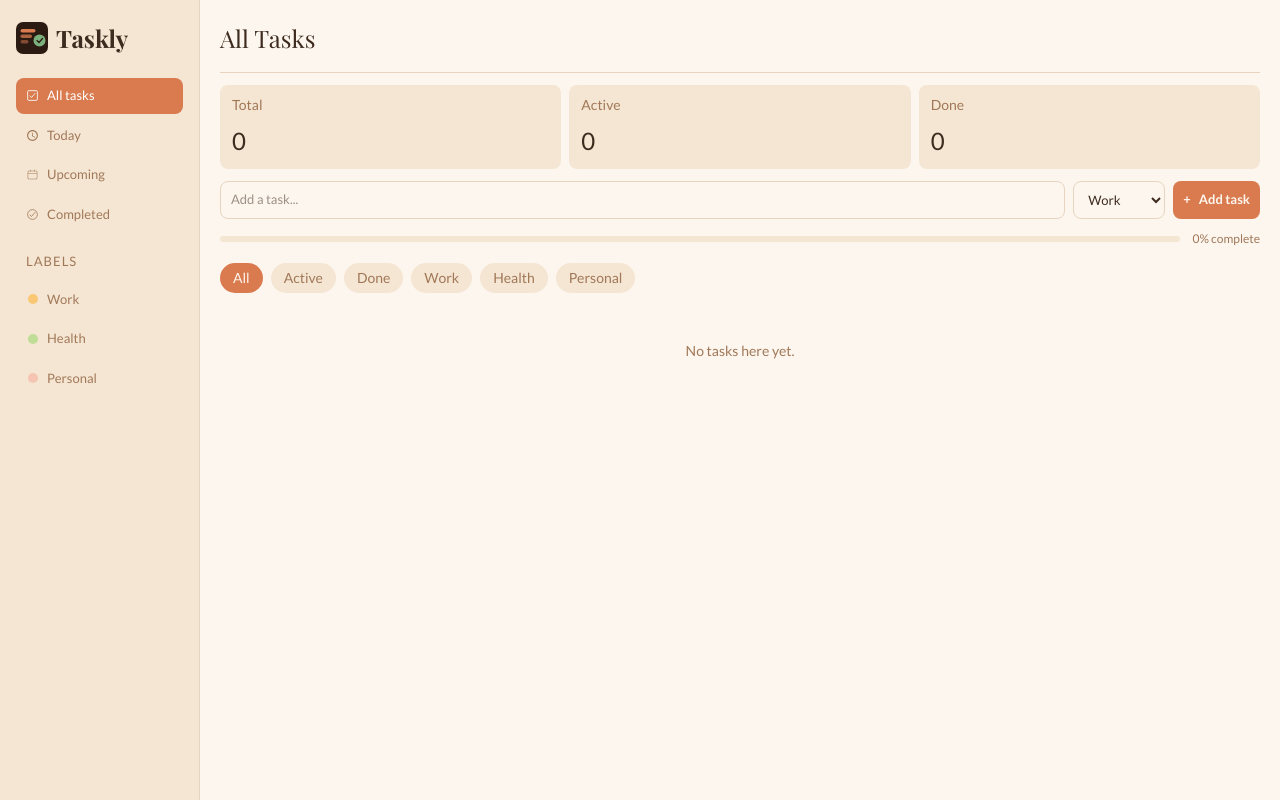
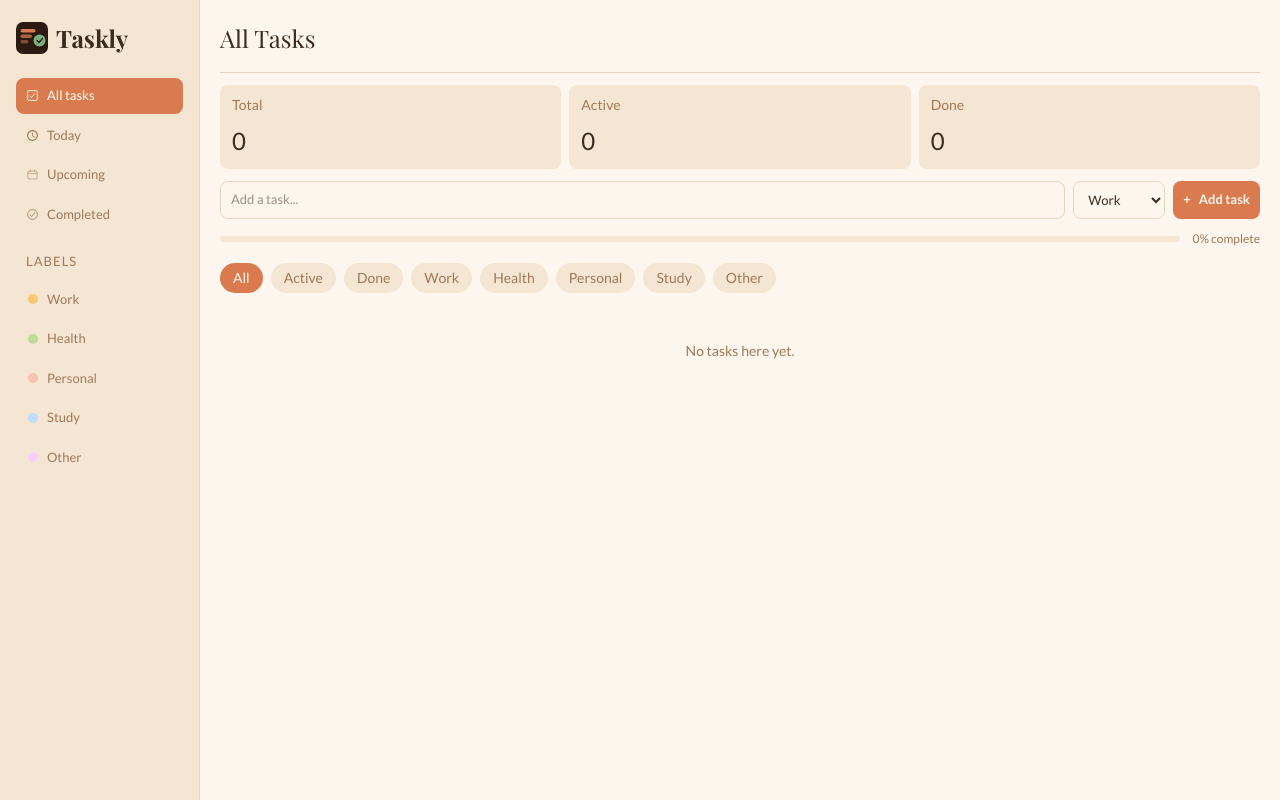
Before and after one commit to MahmudaJahan99/Taskly---Done-Feels-Good, a React (Vite) app: page / in a window 1280 px wide. Built offline with nearby package versions, Linux system fonts and the light colour scheme; a web font is replaced by a local one.

Commit message:
2 EXTRA LABELS ADDED

```diff
--- a/src/components/AddTaskForm/AddTaskForm.jsx
+++ b/src/components/AddTaskForm/AddTaskForm.jsx
@@ -39,6 +39,8 @@ export default function AddTaskForm() {
         <option className="capitalize">Work</option>
         <option className="capitalize">Health</option>
         <option className="capitalize">Personal</option>
+        <option className="capitalize">Study</option>
+        <option className="capitalize">Other</option>
       </select>
 
       <button className="primary-btn flex items-center gap-2">
--- a/src/components/TaskItem/TaskItem.jsx
+++ b/src/components/TaskItem/TaskItem.jsx
@@ -14,7 +14,6 @@ export default function TaskItem({ task }) {
       style={{
         '--label-bg': labelColor.bg,
         '--label-text': labelColor.text,
-        '--label-border': labelColor.border,
       }}
     >
       <input
@@ -26,7 +25,7 @@ export default function TaskItem({ task }) {
       <span className={`flex-1 text-sm transition-opacity ${task.done ? 'line-through opacity-50' : 'opacity-100'}`}>
         {task.title}
       </span>
-      <span className="text-xs px-2 py-0.5 rounded-full capitalize bg-(--label-bg) text-(--label-text) border border-(--label-border)">
+      <span className="text-xs px-2 py-0.5 rounded-full capitalize bg-(--label-bg) text-(--label-text)">
         {task.label}
       </span>
       <button onClick={() => deleteTask(task.id)} className="text-xs cursor-pointer text-(--color-danger)">
--- a/src/constants/labels.js
+++ b/src/constants/labels.js
@@ -1,24 +1,32 @@
-// src/constants/labelColors.js
 export const LABEL_COLORS = [
   {
     to: "/work",
     name: "work",
     bg: "#FAC775",
     text: "#92400E",
-    border: "#FDE68A",
   },
   {
     to: "/health",
     name: "health",
     bg: "#C0DD97",
     text: "#065F46",
-    border: "#A7F3D0",
   },
   {
     to: "/personal",
     name: "personal",
     bg: "#F5C4B3",
     text: "#9D174D",
-    border: "#FBCFE8",
+  },
+  {
+    to: "/study",
+    name: "study",
+    bg: "#BFDBFE",
+    text: "#1E3A8A",
+  },
+  {
+    to: "/other",
+    name: "other",
+    bg: "#F5D0FE",
+    text: "#701A75",
   },
 ];
--- a/src/pages/AllTasks.jsx
+++ b/src/pages/AllTasks.jsx
@@ -3,8 +3,11 @@ import ProgressBar from '../components/ui/ProgressBar';
 import FilterBar from "../components/FilterBar/FilterBar";
 import TaskList from "../components/TaskList/TaskList";
 import AddTaskForm from "../components/AddTaskForm/AddTaskForm";
+import { LABEL_COLORS } from '../constants/labels';
 
-const FILTERS = ['all', 'active', 'done', 'work', 'health', 'personal']
+const BASE_FILTERS = ["all", "active", "done"];
+const LABEL_FILTERS = LABEL_COLORS.map((l) => l.name);
+const FILTERS = [...BASE_FILTERS, ...LABEL_FILTERS];
 
 const AllTasks = () => {
     const tasks = useTaskStore((s) => s.tasks)
```
